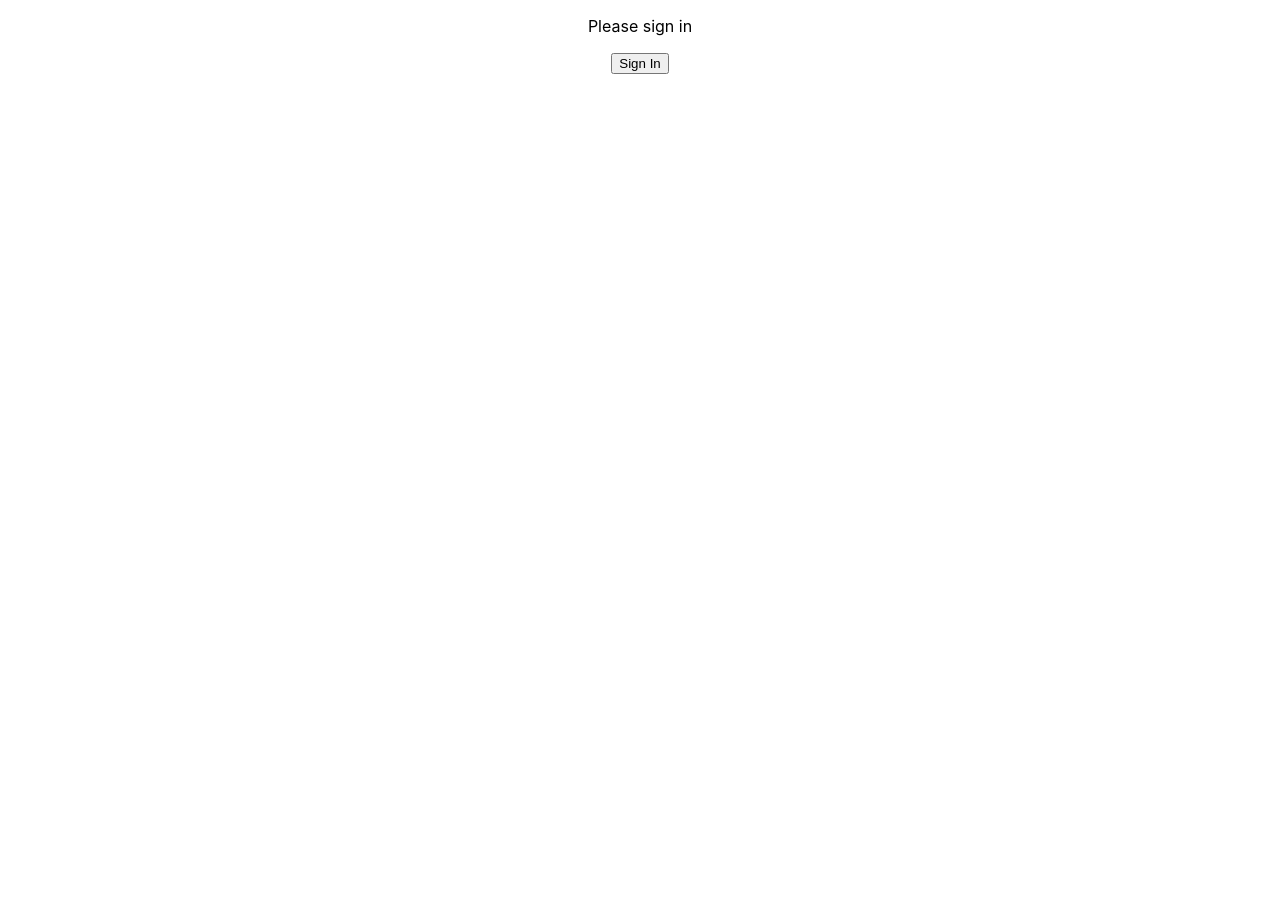
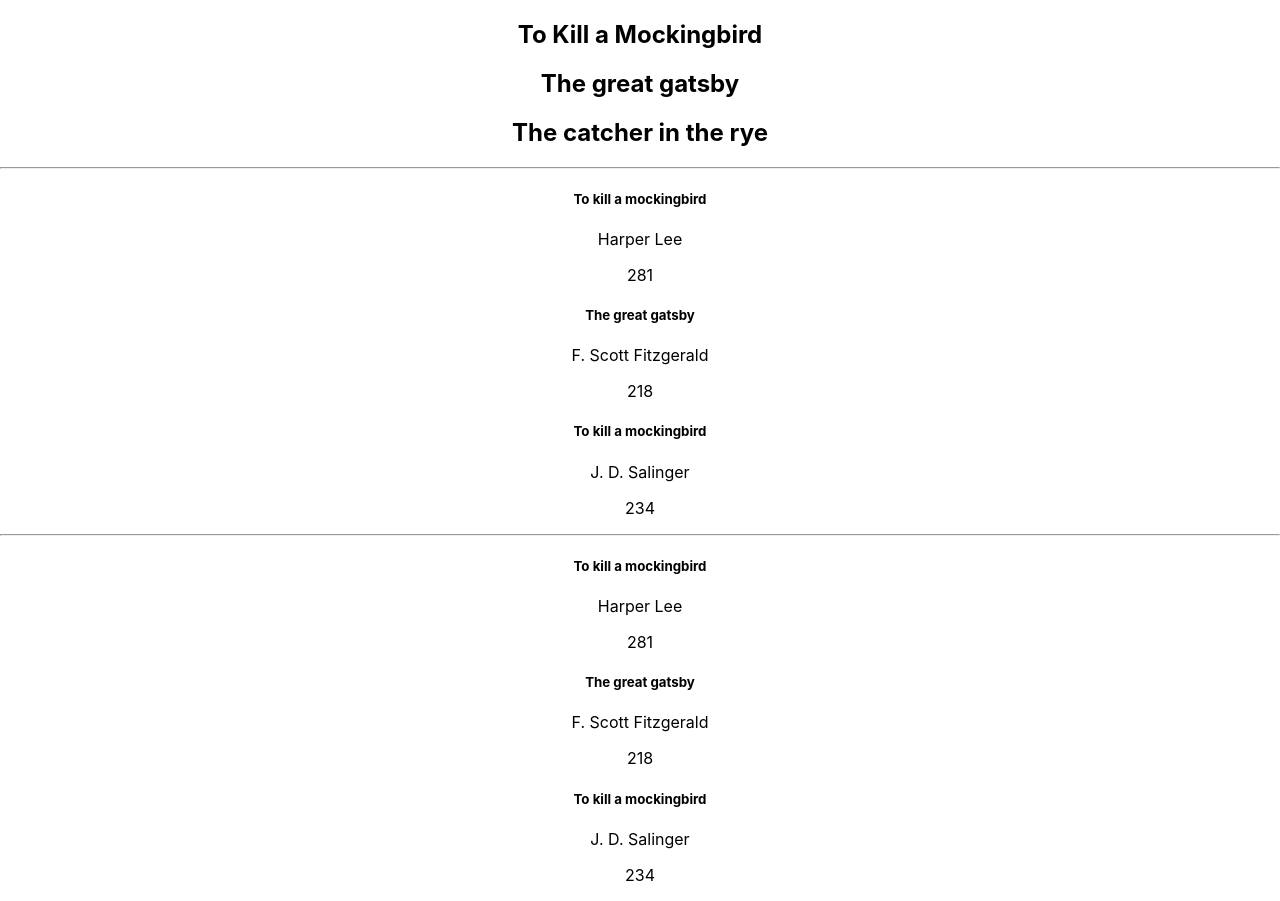
Before and after one commit to Nmyhi/React-mini-project, a React (Create React App) app in the folder my-app/: page / in a window 1280 px wide. Before the commit the page ends 800 px from the top, so only its background shows below. Built offline with nearby package versions, Linux system fonts and the light colour scheme.

Commit message:
Render html elements using arrays

```diff
--- a/my-app/src/App.js
+++ b/my-app/src/App.js
@@ -1,12 +1,12 @@
 import './App.css';
-import MethodsAsParent from './components/MethodsAsParent';
+import RenderingLists from './components/RenderingLists';
 
 
 
 function App() {
   return (
     <div className="App">
-      <MethodsAsParent/>
+      <RenderingLists/>
     </div>
   );
 }
--- /dev/null
+++ b/my-app/src/components/RenderingLists.js
@@ -0,0 +1,56 @@
+import React from 'react'
+import Book from './book'
+
+function RenderingLists() {
+    const bookList = [
+        'To Kill a Mockingbird',
+        'The great gatsby',
+        'The catcher in the rye'
+    ]
+
+    const books = [
+        {
+            title: 'To kill a mockingbird',
+            author: 'Harper Lee',
+            pages: 281
+        },
+        {
+            title: 'The great gatsby',
+            author: 'F. Scott Fitzgerald',
+            pages: 218
+        },
+        {
+            title: 'To kill a mockingbird',
+            author: 'J. D. Salinger',
+            pages: 234
+        }
+    ]
+
+  return (
+    <div>
+        {bookList.map(book => {
+            return <h2>{book}</h2>
+        })}
+        <hr/>
+        {
+            books.map(book => {
+                return (
+                <div>
+                    <h5>{book.title}</h5>
+                    <p>{book.author}</p>
+                    <p>{book.pages}</p>
+                </div>
+                )
+            })
+        }
+        <hr/>
+        {
+            books.map(book => {
+                return <Book book={book}/>
+            })
+        }
+    </div>
+  )
+}
+
+export default RenderingLists
--- /dev/null
+++ b/my-app/src/components/book.js
@@ -0,0 +1,14 @@
+import React from 'react'
+
+function book(props) {
+    const book = props.book
+  return (
+    <div>
+        <h5>{book.title}</h5>
+        <p>{book.author}</p>
+        <p>{book.pages}</p>
+    </div>
+  )
+}
+
+export default book
```
